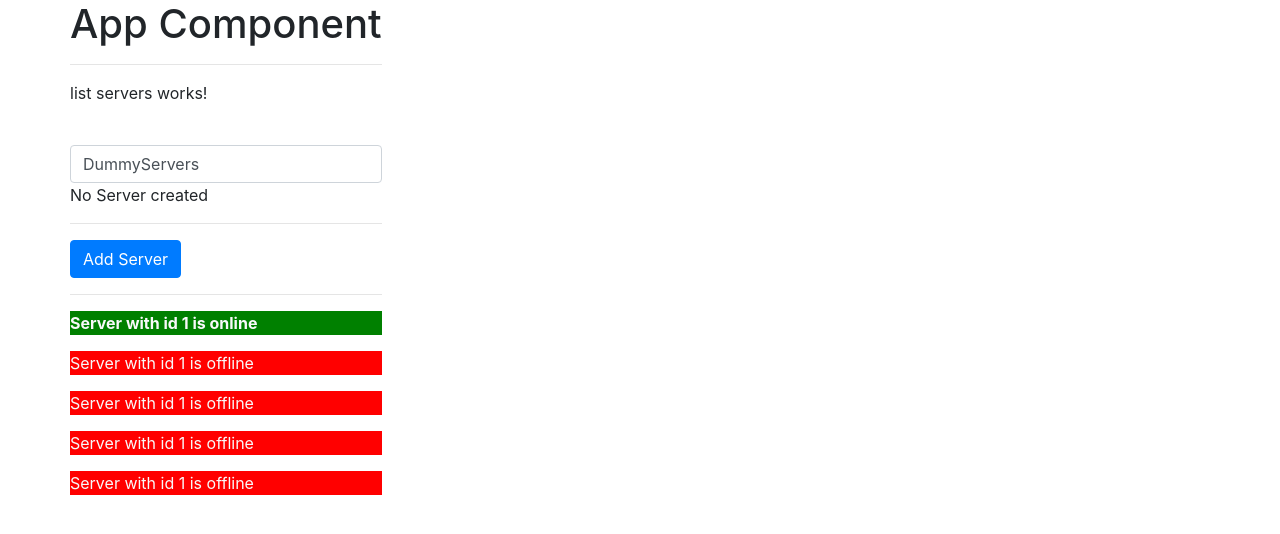
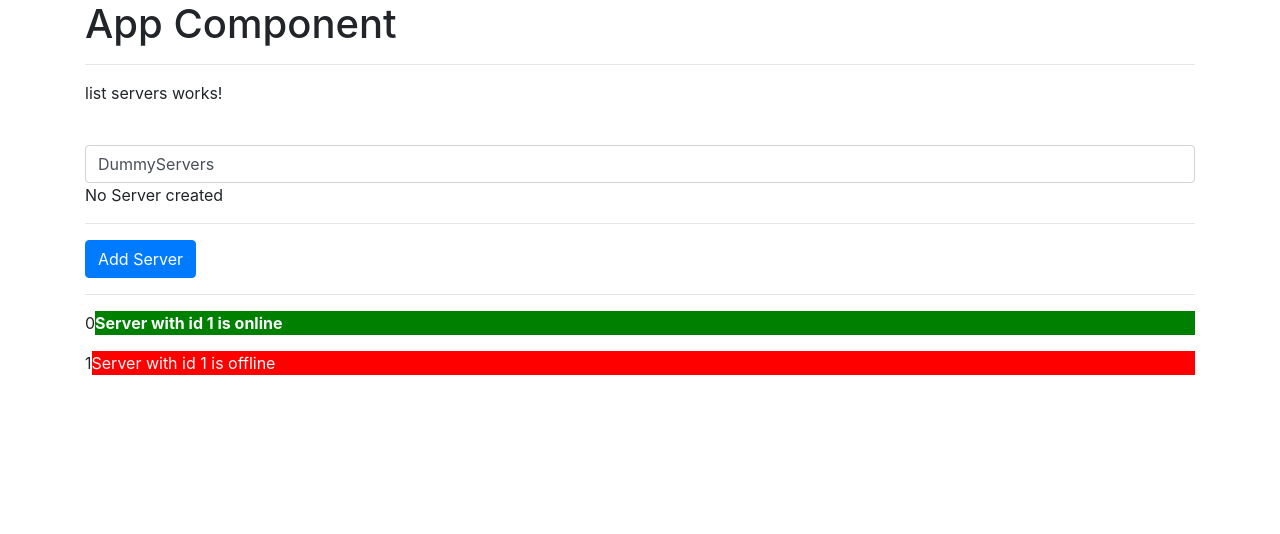
Before and after one commit to ck27/angular-concepts, an Angular app: page / in a window 1280 px wide. Shown: the top 534 px of the page. Built offline with nearby package versions, Linux system fonts and the light colour scheme.

Commit message:
Directives - ngFor

```diff
--- a/src/app/app.component.html
+++ b/src/app/app.component.html
@@ -21,7 +21,7 @@
 
 <div class="container">
   <div class="row">
-    <div class="col-xs-12">
+    <div class="col-12">
       <h1>App Component</h1>
       <hr>
       <!--
--- a/src/app/servers/servers.component.html
+++ b/src/app/servers/servers.component.html
@@ -17,9 +17,9 @@
 <!-- <p [innerText]="serverCreationStatus"></p> -->
 
 <hr>
-
-<app-server></app-server>
-<app-server></app-server>
-<app-server></app-server>
-<app-server></app-server>
-<app-server></app-server>
+<div *ngFor="let aServer of servers; let i = index">
+  <div class="d-flex">
+      <div>{{i}}</div>
+      <div class="flex-fill"><app-server></app-server></div>
+  </div>
+</div>
--- a/src/app/servers/servers.component.ts
+++ b/src/app/servers/servers.component.ts
@@ -23,6 +23,8 @@ export class ServersComponent implements OnInit {
   serverName = "DummyServers";
   serverCreated = false;
 
+  servers = [ "Test-1", "Test-2"];
+
   constructor() {
     setTimeout( () => {
       this.allowNewServer = true;
@@ -34,6 +36,7 @@ export class ServersComponent implements OnInit {
 
   onCreateServer() {
     this.serverCreated = true;
+    this.servers.push(this.serverName);
     this.serverCreationStatus = "Server created successfully. Server name is " + this.serverName;
   }
 
```
